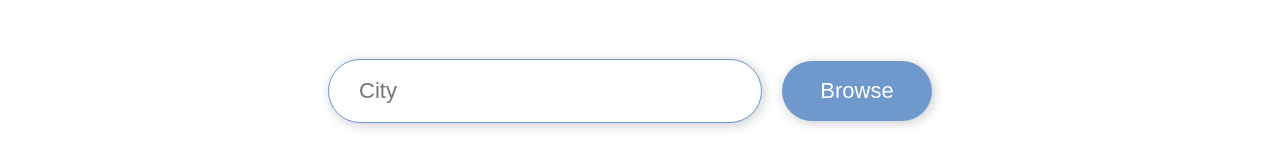
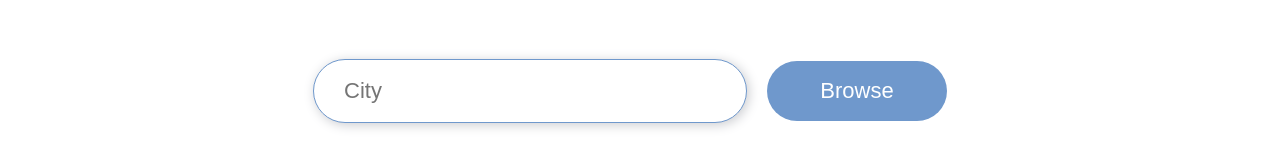
Before and after one commit to AgnieszkaRyl/forecast-weather-web-app, a React (Create React App) app: page / in a window 1280 px wide. Shown: the part 371-538 px from the top of the page. Built offline with nearby package versions, Linux system fonts and the light colour scheme.

Commit message:
add button to specific component

```diff
--- /dev/null
+++ b/src/Components/GoToButton/GoToButton.jsx
@@ -0,0 +1,11 @@
+import React from 'react';
+import * as styles from "./GoToButton.module.scss";
+import {Link} from "react-router-dom";
+
+export default function GoToButton({buttonWidth, title, linkTo, ...buttonProps}){
+    return(
+        <Link to={linkTo}>
+            <button className={styles.button} style={{width:buttonWidth}} {...buttonProps}>{title}</button>
+        </Link>
+    )
+}
--- /dev/null
+++ b/src/Components/GoToButton/GoToButton.module.scss
@@ -0,0 +1,9 @@
+.button {
+  border-radius: 60px;
+  height: 60px;
+  border: none ;
+  background-color: #6F98CC;
+  color: white;
+  margin: 0 20px;
+  font-size: 22px;
+}
--- a/src/screens/FoundCity/FoundCity.jsx
+++ b/src/screens/FoundCity/FoundCity.jsx
@@ -3,6 +3,7 @@ import * as styles from './FoundCity.module.scss'
 import {Link, useParams} from "react-router-dom";
 import NotFound from "../NotFound/NotFound";
 import Loading from "../Loading/Loading";
+import GoToButton from "../../Components/GoToButton/GoToButton";
 
 const buildQuery= query => {
     const path = 'https://api.openweathermap.org/data/2.5/weather?q='+query+'&appid=c372af09d6ed7cb1e42609edc177199e'
@@ -54,9 +55,9 @@ export default function FoundCity(){
                     </div>
                 </div>
                 <div className={styles.rightSide}>
-                    <Link to='/'>
-                        <button className={styles.button}>Come back</button>
-                    </Link>
+
+                    <GoToButton buttonWidth={200} linkTo='/' title="Come back"/>
+
                 </div>
             </div>
         </div>
--- a/src/screens/FoundCity/FoundCity.module.scss
+++ b/src/screens/FoundCity/FoundCity.module.scss
@@ -40,17 +40,6 @@
   padding: 50px 100px;
 }
 
-.button {
-  width: 150px;
-  border-radius: 60px;
-  height: 60px;
-  border: none ;
-  background-color: #6F98CC;
-  color: white;
-  margin: 0 20px;
-  font-size: 22px;
-}
-
 .rightSide {
   display: flex;
   flex-direction: row-reverse;
--- a/src/screens/Home/Home.jsx
+++ b/src/screens/Home/Home.jsx
@@ -2,6 +2,7 @@ import React, {useState} from 'react';
 import * as styles from './Home.module.scss'
 import {Link} from "react-router-dom";
 import WeatherIcon from "./../../images/weatherIcon.png"
+import GoToButton from "../../Components/GoToButton/GoToButton";
 
 export default function Home(){
     const [linkInput, setLinkInput]=useState("");
@@ -35,9 +36,7 @@ export default function Home(){
                            className={styles.placeholder}
                            value={linkInput}
                            onInput={e => setLinkInput(e.target.value)}/>
-                    <Link to={'/found/'+linkInput}>
-                        <button className={styles.button}>Browse</button>
-                    </Link>
+                    <GoToButton buttonWidth={180} title="Browse" linkTo={'/found/'+linkInput}/>
                 </div>
             </div>
         </div>
--- a/src/screens/Home/Home.module.scss
+++ b/src/screens/Home/Home.module.scss
@@ -28,20 +28,6 @@
   color: #4D4D4D;
 }
 
-.button {
-  width: 150px;
-  border-radius: 60px;
-  height: 60px;
-  border: none ;
-  background-color: #6F98CC;
-  color: white;
-  margin: 0 20px;
-  font-size: 22px;
-  -webkit-box-shadow: 2px 2px 12px 0px rgba(203, 204, 208, 1);
-  -moz-box-shadow: 2px 2px 12px 0px rgba(203, 204, 208, 1);
-  box-shadow: 2px 2px 12px 0px rgba(203, 204, 208, 1);
-}
-
 .row {
   display: flex;
   justify-content: center;
--- a/src/screens/NotFound/NotFound.jsx
+++ b/src/screens/NotFound/NotFound.jsx
@@ -2,6 +2,7 @@ import React, {useState} from 'react';
 import * as styles from "./NotFound.module.scss";
 import {Link} from "react-router-dom";
 import Broken from "./../../images/broken.png"
+import GoToButton from "../../Components/GoToButton/GoToButton";
 
 
 export default function NotFound(){
@@ -14,9 +15,7 @@ export default function NotFound(){
                 <img src={Broken}/>
             </div>
             <div className={styles.center}>
-            <Link to="/" >
-                <button className={styles.button}>Come back!</button>
-            </Link>
+                <GoToButton linkTo="/" buttonWidth={300} title="Come back!"/>
             </div>
         </div>
     )
--- a/src/screens/NotFound/NotFound.module.scss
+++ b/src/screens/NotFound/NotFound.module.scss
@@ -7,17 +7,6 @@
   }
 }
 
-.button {
-  width: 300px;
-  border-radius: 60px;
-  height: 60px;
-  border: none ;
-  background-color: #6F98CC;
-  color: white;
-  margin: 40px 20px;
-  font-size: 22px;
-}
-
 .vertical {
   position: absolute;
   top: 20%;
```
